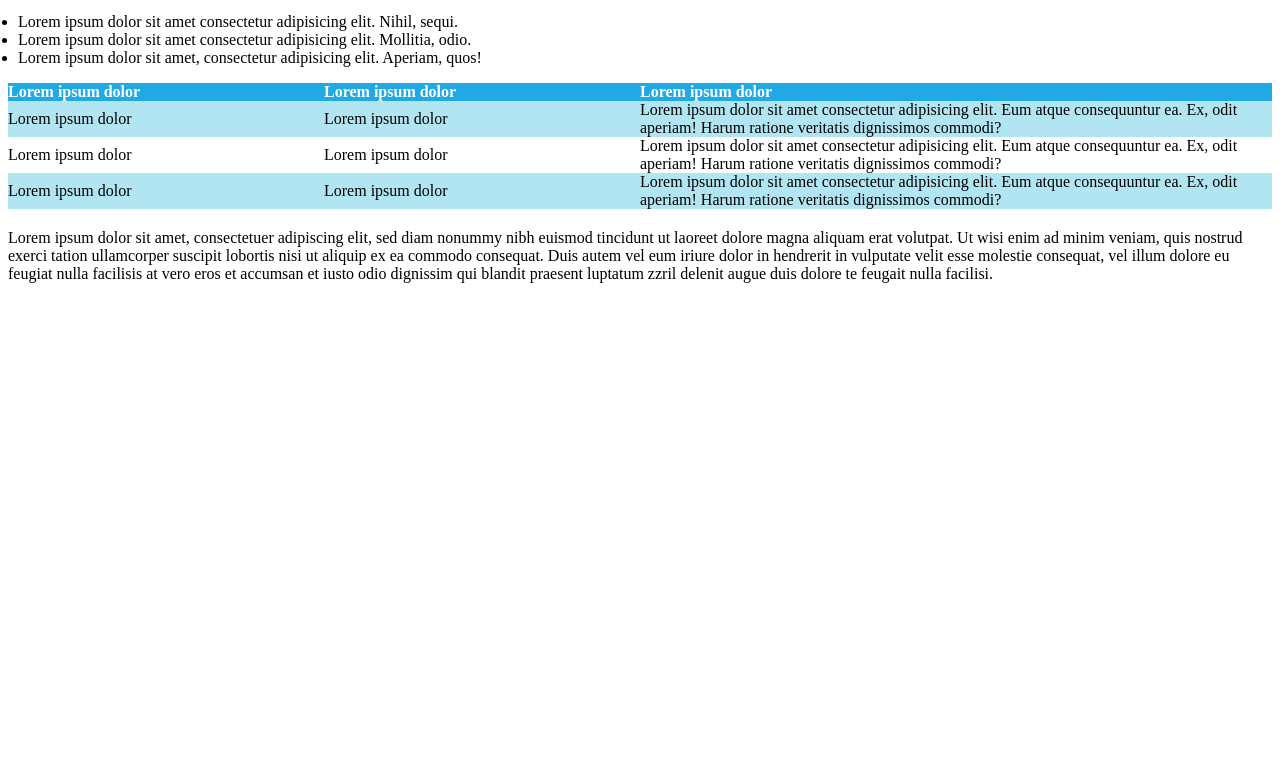
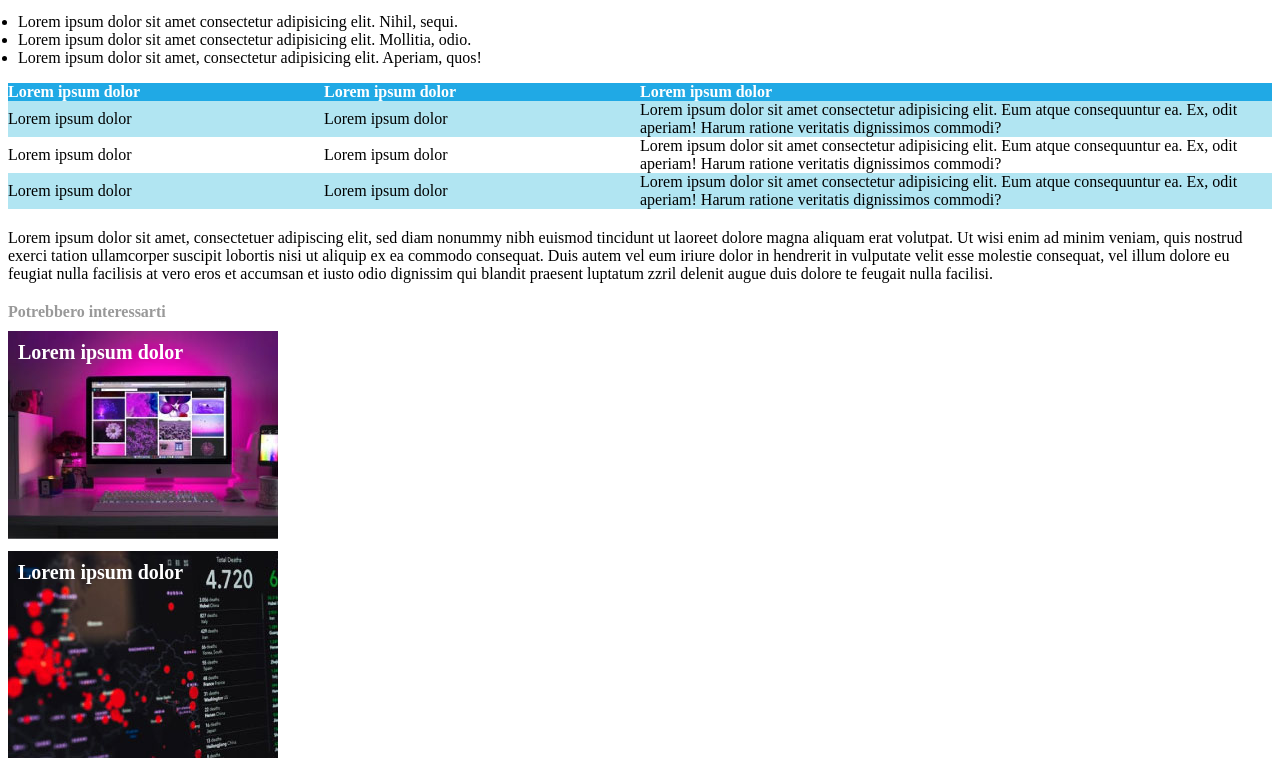
Before and after one commit to alerenna/html-css-booleaner, a plain HTML site: page index.html in a window 1280 px wide. Shown: the part 678-1457 px from the top of the page. Before the commit the page ends 969 px from the top, so only its background shows below. Drawn offline with Linux system fonts and the light colour scheme.

Commit message:
Add images with text

```diff
--- a/asset/css/style.css
+++ b/asset/css/style.css
@@ -73,3 +73,33 @@ th.thin_th {
 th.large_th {
     width: 50%;
 }
+
+#interest {
+    color: var(--bl-author);
+    margin-top: 20px;
+    margin-bottom: 10px;
+}
+
+#monitor {
+    color: white;
+    font-weight: bold;
+    background-image: url("../img/monitor.jpg");
+    background-repeat: no-repeat;
+    height: 200px;
+    width: 250px;
+    margin: 0px;
+    padding: 10px;
+    font-size: 20px;
+}
+
+#graph {
+    color: white;
+    font-weight: bold;
+    background-image: url("../img/graph.jpg");
+    background-repeat: no-repeat;
+    height: 200px;
+    width: 250px;
+    margin: 0px;
+    padding: 10px;
+    font-size: 20px;
+}
--- a/index.html
+++ b/index.html
@@ -47,6 +47,7 @@ zzril delenit augue duis dolore te feugait nulla facilisi.
                 <li>Lorem ipsum dolor sit amet, consectetur adipisicing elit. Aperiam, quos!</li>
             </ul>
         </section>
+        <!-- /section text+lsit -->
 
         <table cellspacing="0" cellpadding="0" rules="none">
            <thead>
@@ -80,6 +81,7 @@ zzril delenit augue duis dolore te feugait nulla facilisi.
                 </tr>
            </tbody>
         </table>
+        <!-- /section table -->
 
         <section id="text1">
             <p>
@@ -87,7 +89,21 @@ zzril delenit augue duis dolore te feugait nulla facilisi.
 zzril delenit augue duis dolore te feugait nulla facilisi.
             </p>
         </section>
+        <!-- /section text -->
 
+        <section>
+            <div id="interest">
+                <b>Potrebbero interessarti</b>
+            </div>
+            <div id="monitor">
+                Lorem ipsum dolor
+            </div>
+            <div id="graph">
+                Lorem ipsum dolor
+            </div>
+
+        </section>
+        <!-- /section interests -->
     </main>
     <!-- /site_main -->
     <footer id="site_footer"></footer>
```
